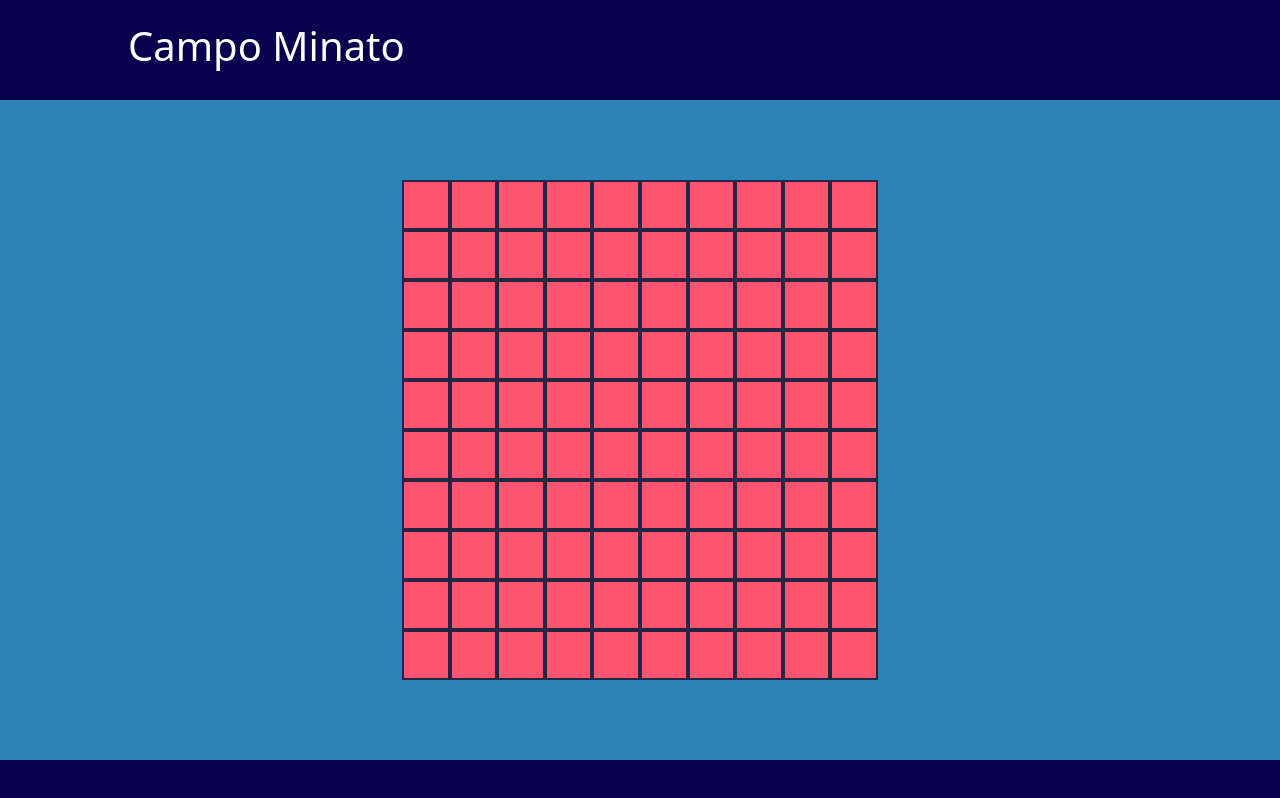
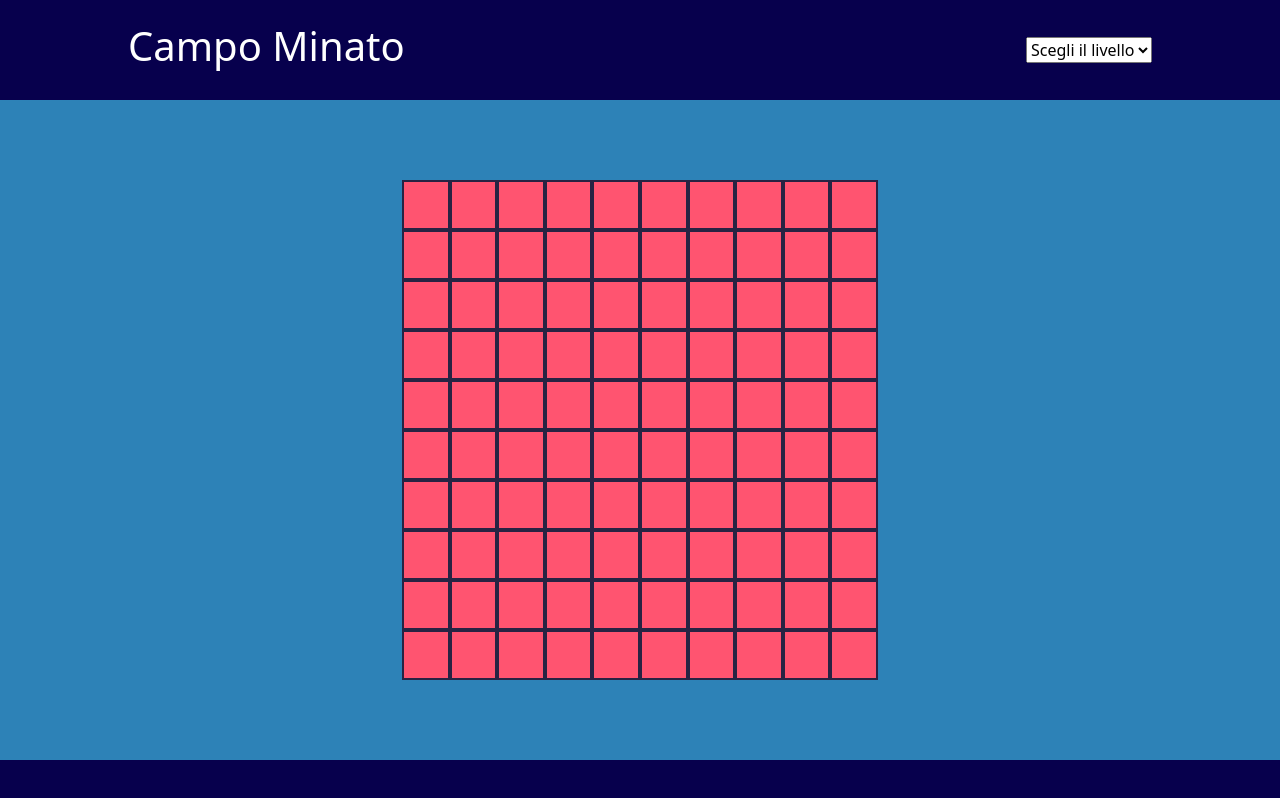
Before and after one commit to WebGCDev/js-campominato-grid, a plain HTML site: page index.html in a window 1280 px wide. Drawn offline with nearby package versions, Linux system fonts and the light colour scheme.

Commit message:
feat: add Header Loading Menu con Livelli Difficoltà

```diff
--- a/index.html
+++ b/index.html
@@ -41,8 +41,18 @@
   <body>
     <header>
       <div class="container-header">
-      <div class="title">
-        <h1>Campo Minato</h1>
+        <div class="title">
+          <h1>Campo Minato</h1>
+        </div>
+        <div class="choice-level">
+          <select name="Difficult" id="stages">
+            <!-- Opzione disabilitata che non sarà mai attiva nel menù a tendina -->
+            <option selected disabled value="">Scegli il livello</option>
+            <option value="facile">Facile</option>
+            <option value="normale">Normale</option>
+            <option value="difficile">Difficile</option>
+          </select>
+        </div>
       </div>
     </header>
 
```
